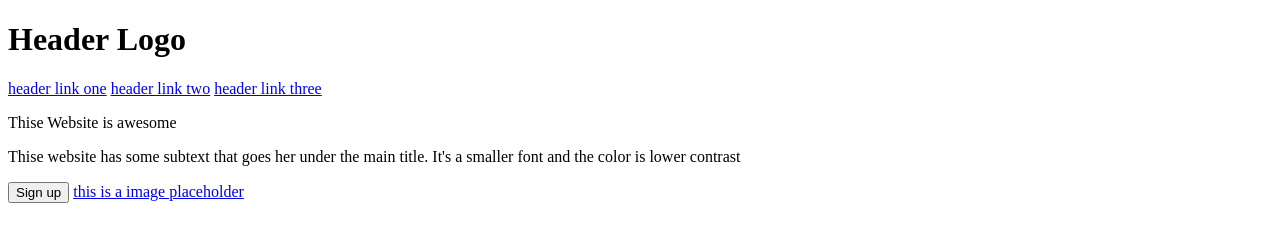
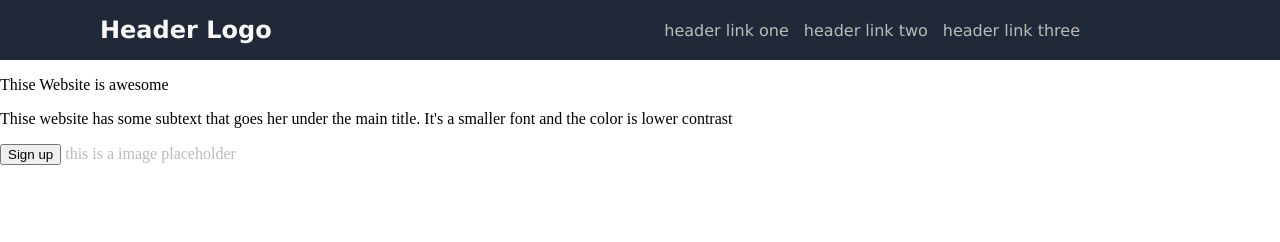
Before and after one commit to rjon82/odin-landing-page, a plain HTML site: page index.html in a window 1280 px wide. Drawn offline with Linux system fonts and the light colour scheme.

Commit message:
design header and links

```diff
--- a/index.html
+++ b/index.html
@@ -4,13 +4,16 @@
     <meta charset="UTF-8">
     <meta name="viewport" content="width=device-width, initial-scale=1.0">
     <title>Odin Landing Page</title>
+    <link rel="stylesheet" href="styles.css">
 </head>
 <body>
     <div class="header">
-        <h1>Header Logo</h1>
-        <a href="link-one">header link one</a>
-        <a href="link-two">header link two</a>
-        <a href="link-three">header link three</a>
+        <h1 class="logo">Header Logo</h1>
+        <div class="links">
+            <a href="link-one">header link one</a>
+            <a href="link-two">header link two</a>
+            <a href="link-three">header link three</a>
+        </div>
     </div>
     <div class="container">
         <div class="signup">
--- a/styles.css
+++ b/styles.css
@@ -0,0 +1,38 @@
+body {
+ margin: 0;
+}
+
+.container {
+    display: flex;
+    flex-direction: column;
+
+}
+.header {
+    display: flex;
+    justify-content: space-between;
+    background-color: #1F2937;
+    color: #F9FAF8;
+    font-family: Verdana, Geneva, Tahoma, sans-serif;
+
+
+}
+
+.links {
+    display: flex;
+    align-items: center;
+    padding: 15px;
+    gap: 15px;
+    margin-left: auto;
+    padding-right: 200px;
+
+}
+
+.logo {
+    font-size: 24px;
+    padding-left: 100px;
+}
+
+a {
+    text-decoration: none;
+    color: #bbbbbb;
+}
```
